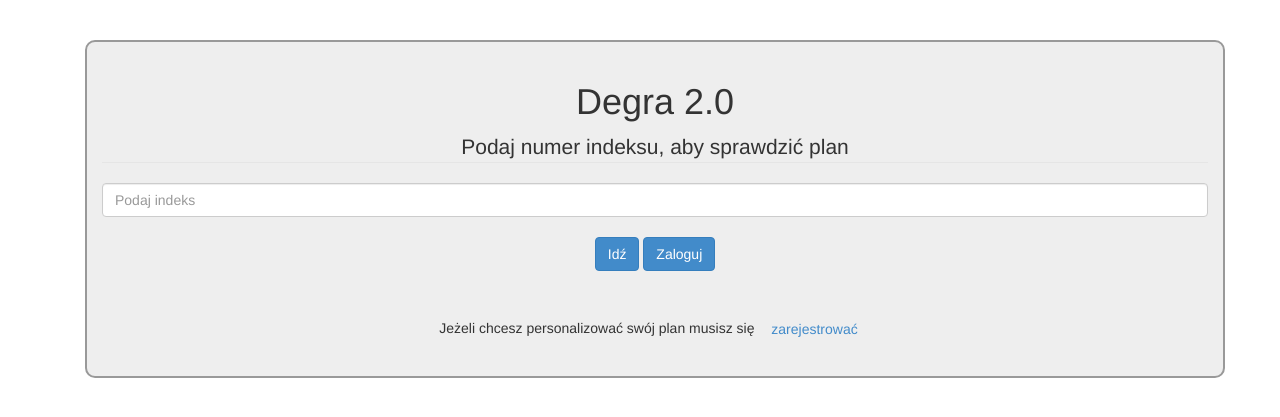
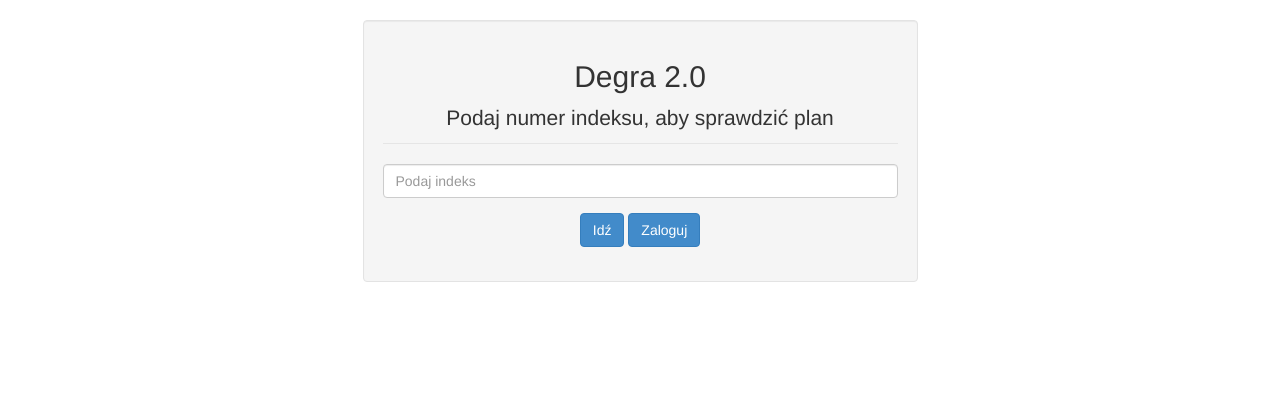
Before and after one commit to puradawid/degra, a Django app: template src/templates/accounts/login.html in a window 1280 px wide. Shown: the part 52-469 px from the top of the page. Run offline with Django 3.2, Linux system fonts and the light colour scheme; the template is opened without the code that fills it: values that come from a table or form of the project are taken from there, others are empty; parts of the project's set-up code (start-up, migrations or seed data) failed here and were passed over; some libraries are stand-ins or nearby versions.

Commit message:
Fix css and templates
Change-Id: I0d9e46f590e65a596728e97b25e112ad9507e6aa

```diff
--- a/src/templates/accounts/login.html
+++ b/src/templates/accounts/login.html
@@ -7,25 +7,33 @@
 
 
 <!-- to jest do zrobienia -->
- <div class="container">
-
-      <div class="degra-frame">
-        <h1>Degra 2.0</h1>
-		<legend>Podaj numer indeksu, aby sprawdzić plan</legend>
-		<form role="form">
+    <div class="row">
+    	<div class="col-lg-6 col-lg-offset-3">
+    		<div class="well">
+				<legend class="text-center">
+					<h2>Degra 2.0</h2>
+					<p>Podaj numer indeksu, aby sprawdzić plan</p>
+				</legend>
+				<form class="form-horizontal" >
+					<div class="form-group">
+						<div class="col-lg-12">
 							<input type="text" class="form-control" id="inputIndeks" placeholder="Podaj indeks"/>
-			<br/>
+						</div>
+					</div>
+					<div class="form-group">
+						<div class="col-lg-12 text-center">
 							<button type="button" class="btn btn-primary" onclick="location.href='plan.html'">Idź</button>
 							<button type="button" class="btn btn-primary" data-toggle="modal" data-target="#logowanie">Zaloguj</button>
-			<hr>
+						</div>
+					</div>
 				</form>
-			<p>Jeżeli chcesz personalizować swój plan musisz się <button type="button" class="btn btn-link" onclick="location.href='rejestracja.html'">zarejestrować</button></p>
 	     	 </div>
-    </div><!-- /.container -->
+    	</div>
+    </div>
 
 
 
-				<form role="form" method="post" action=".">{% csrf_token %}
+	<form method="post" action=".">{% csrf_token %}
 		<!-- Display form errors if exist -->
 		{% if form.errors %}
 		    {% for field in form %}
@@ -65,6 +73,5 @@
 				</div>
 			</div>
 		</div>
-
-
+	</form>
 {% endblock %}
--- a/src/templates/panel/import_groups.html
+++ b/src/templates/panel/import_groups.html
@@ -7,7 +7,9 @@
 <div class="row">
 		<div class="col-lg-6 col-lg-offset-3">
 			<div class="well bs-compontent">
-				<legend>Importowanie grup</legend>
+				<legend class="text-center">
+					<h2>Importowanie grup</h2>
+				</legend>
 				<p>Zaimportowano {{ count }} grup</p>
 			</div>
 		</div>
--- a/src/templates/panel/import_students.html
+++ b/src/templates/panel/import_students.html
@@ -11,8 +11,8 @@
 			<div class="well bs-compontent">
 				<form class="form-horizontal" enctype="multipart/form-data" method="post" >
 					<fieldset>
-						<legend>
-							<h1>Importowanie listy studentów</h1>
+						<legend class="text-center">
+							<h2>Importowanie listy studentów</h2>
 						</legend> {% csrf_token %} <!-- Display form errors if exist -->
 						{% if form.non_field_errors %}
 						{% for message in form.non_field_errors %}
--- a/src/templates/panel/panel.html
+++ b/src/templates/panel/panel.html
@@ -8,7 +8,7 @@
 	<div class="row">
 		<div class="col-lg-6 col-lg-offset-3">
 			<div class="well">
-				<legend><h1>Panel dziekanatu</h1></legend>
+				<legend class="text-center"><h2>Panel dziekanatu</h2></legend>
 				<p><a href="{% url 'import_students' %}" class="btn btn-primary form-control">Importowanie listy studentów</a></p>
 				<p><a href="{% url 'import_groups' %}" class="btn btn-primary form-control">Importowanie listy grup</a></p>
 				<p><a href="#" class="btn btn-primary form-control">Zarządzanie studentami</a></p>
```
Also changed, not shown: src/templates/password_reset/recovery_form.html (+18 -7 lines), src/templates/password_reset/reset.html (+10 -2 lines). Lines whose indentation alone changed are shown as unchanged.
